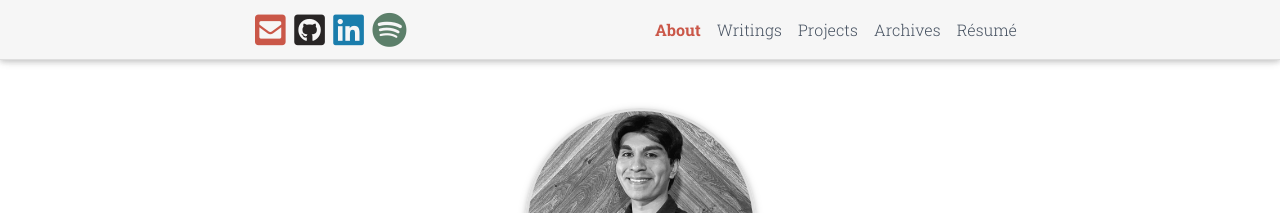
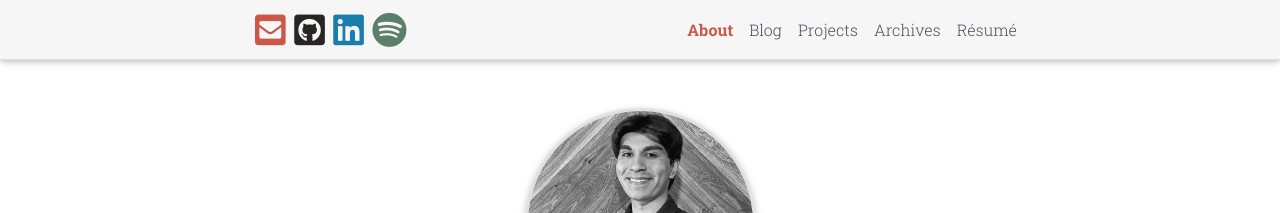
Before and after one commit to BMCARDONA/bmcardona.github.io, a Jekyll site: the page built from _pages/about.md, in a window 1280 px wide. Shown: the top 213 px of the page. Built offline with Jekyll 4.4.1, drawn with Linux system fonts in a browser that asks for light colours; full-size pictures stand in for the smaller copies a plugin makes; comment, search, counter and statistics services are not loaded; a style sheet for code colours, icons or effects is not loaded.

Commit message:
change writings to blog

```diff
--- a/_config.yml
+++ b/_config.yml
@@ -117,8 +117,8 @@
 # Blog
 # -----------------------------------------------------------------------------
 
-blog_name: Bradley's Writing # blog_name will be displayed in your blog page
-blog_nav_title: Writings # your blog must have a title for it to be displayed in the nav bar
+blog_name: Bradley's Blog # blog_name will be displayed in your blog page
+blog_nav_title: Blog # your blog must have a title for it to be displayed in the nav bar
 blog_description: My latest writings.
 permalink: /blog/:year/:title/
 
```
